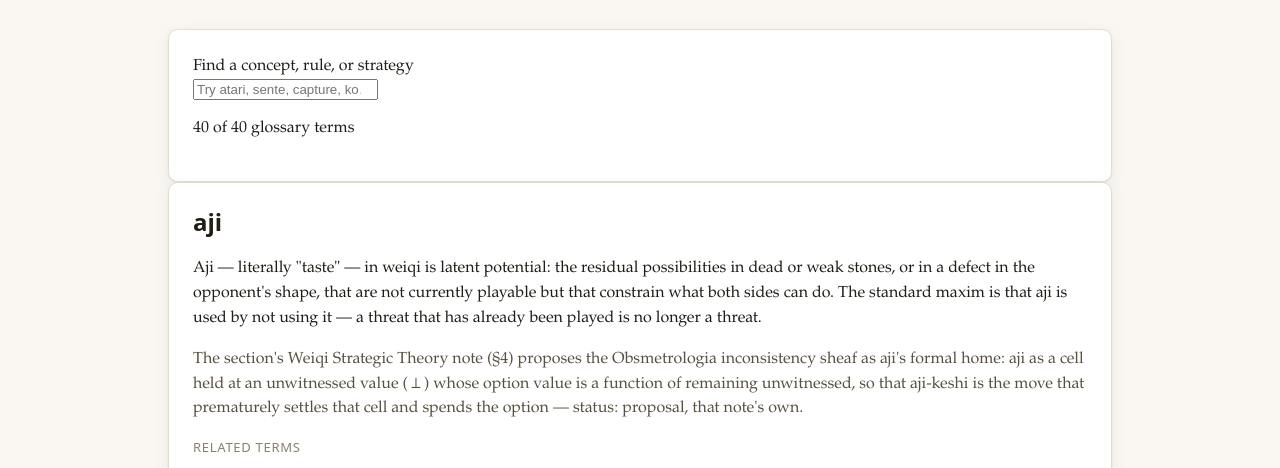
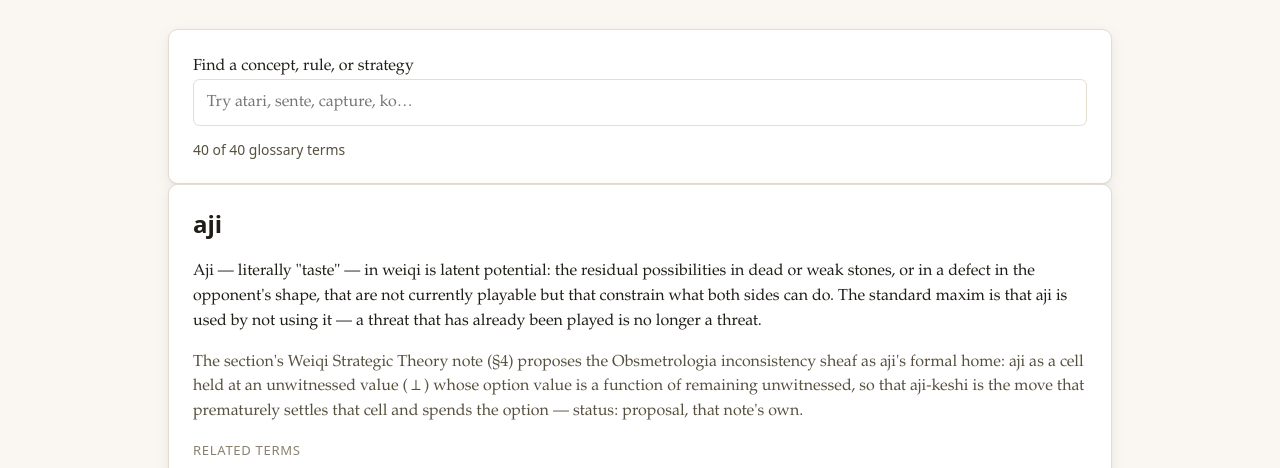
Before and after one commit to red-cup-engineering/go-engine-engineering-services-section, a website with bundled scripts: page apps/weiqi-web/public/glossary.html in a window 1280 px wide. Shown: the part 268-736 px from the top of the page. Built offline with nearby package versions, Linux system fonts and the light colour scheme.

Commit message:
Weiqi glossary: preserve accessible search and safe deep links (public/css/theme.css)

```diff
--- a/apps/weiqi-web/public/css/theme.css
+++ b/apps/weiqi-web/public/css/theme.css
@@ -807,3 +807,27 @@ footer.site-footer {
 .concept-table th, .concept-table td { text-align: left; padding: 0.25rem 0.5rem; border-bottom: 1px solid var(--rule); }
 .concept-table th:not(:first-child), .concept-table td:not(:first-child) { text-align: right; }
 .concept-next { font-family: system-ui, sans-serif; font-size: 0.9rem; color: var(--ink-soft); margin-bottom: 0; }
+
+/* Source-derived Weiqi glossary: usable by keyboard and on narrow displays. */
+#glossary-search {
+  flex: 1 1 16rem;
+  min-width: min(100%, 12rem);
+  padding: 0.65rem 0.8rem;
+  border: 1px solid var(--rule);
+  border-radius: 0.4rem;
+  background: var(--panel-bg);
+  color: var(--ink);
+  font: inherit;
+}
+#glossary-search:focus-visible {
+  outline: 2px solid var(--accent);
+  outline-offset: 2px;
+}
+#glossary-status {
+  color: var(--ink-soft);
+  font: 0.87rem system-ui, sans-serif;
+  margin-bottom: 0;
+}
+#glossary-list article[hidden], #glossary-clear[hidden], #glossary-empty[hidden] {
+  display: none;
+}
```
